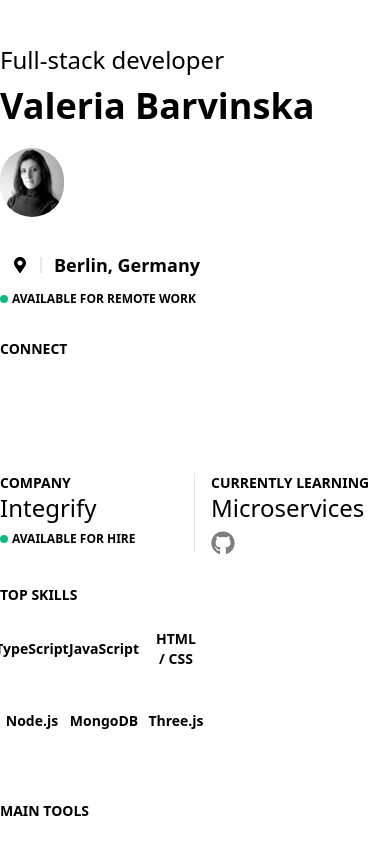
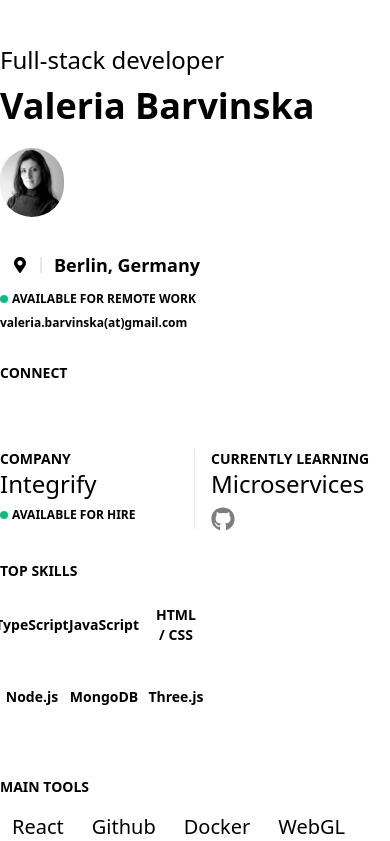
Before and after one commit to faultyagatha/devprofile, a React (Create React App) app: page / in a window 390 px wide. Shown: the top 841 px of the page. Built offline with nearby package versions, Linux system fonts and the light colour scheme.

Commit message:
add more styling

```diff
--- a/src/components/Location/index.tsx
+++ b/src/components/Location/index.tsx
@@ -3,7 +3,7 @@ import { FaMapMarkerAlt } from "react-icons/fa";
 
 import { ILocation } from '../../interfaces';
 
-export const Location = ({ location, remote }: ILocation): JSX.Element => (
+export const Location = ({ location, remote, email }: ILocation): JSX.Element => (
   <>
     <div className="inline-flex items-center bg-front mt-6 w-auto">
       <span className="text-lead border-r-2 border-back px-3">
@@ -19,5 +19,10 @@ export const Location = ({ location, remote }: ILocation): JSX.Element => (
         Available for remote work
       </div>
     )}
+    {email && (
+      <div className="text-xs mt-2 font-semibold text-front font-header">
+        {email}
+      </div>
+    )}
   </>
 )
--- a/src/components/ProjectIcon/index.tsx
+++ b/src/components/ProjectIcon/index.tsx
@@ -1,6 +1,5 @@
 import React from "react";
 import { FaGithub } from "react-icons/fa";
-
 
 export const ProjectIcon = (): JSX.Element => (
   <span className="absolute right-0 bottom-0 mb-5 mr-5 text-back">
--- a/src/components/ProjectStatus/index.tsx
+++ b/src/components/ProjectStatus/index.tsx
@@ -7,7 +7,7 @@ interface IProjectStatus {
 export const ProjectStatus = ({ status }: IProjectStatus): JSX.Element => (
   <li className="inline-block px-3 py-1 mr-1 mt-1 font-medium text-xs rounded-lg border border-back">
     <span
-      className={`inline-block w-2 h-2 rounded-full mr-2 ${status === "complete" ? "bg-green-500" : "bg-orange-500"
+      className={`inline-block w-2 h-2 rounded-full mr-2 ${status === "complete" ? "bg-green-500" : "bg-yellow-500"
         }`}
     ></span>
     Status: {status}
--- a/src/components/Sidebar/index.tsx
+++ b/src/components/Sidebar/index.tsx
@@ -9,7 +9,7 @@ import { ISidebar } from '../../interfaces';
 export const Sidebar = ({ profile, social }: ISidebar): JSX.Element => {
   return (
     <aside className="w-full lg:w-1/4 lg:border-r border-line lg:px-6 xl:px-12">
-      <div className="flex flex-col h-full justify-between">
+      <div className="flex flex-col justify-between">
         <div>
           <h2 className="font-header font-light text-front text-2xl leading-none mb-4">
             {profile.profession}
@@ -25,16 +25,24 @@ export const Sidebar = ({ profile, social }: ISidebar): JSX.Element => {
             <Location
               location={profile.location}
               remote={profile.remote}
+              email={profile.email}
             />
           )}
         </div>
-        <div className="pt-8 pb-12 lg:py-0">
+        <div className="pt-8 lg:py-0">
           <h5 className="font-header font-semibold text-front text-sm uppercase mb-3">
             Connect
         </h5>
           <SocialLinks social={social} />
         </div>
       </div>
+      {/* <div className="pt-8 pb-12 lg:py-0">
+          <h5 className="font-header font-semibold text-front text-sm uppercase mb-3">
+            Connect
+        </h5>
+          <SocialLinks social={social} />
+        </div>
+      </div> */}
     </aside>
   );
 }
--- a/src/components/SocialLinks/index.tsx
+++ b/src/components/SocialLinks/index.tsx
@@ -6,13 +6,11 @@ import { ISocialLinks } from '../../interfaces';
 export const SocialLinks = ({ social }: ISocialLinks): JSX.Element => {
   return (
     <div className="pl-3">
-      {social.map(({ network, url }, i) => {
-        const colorsClass =
-          i % 2 === 0 ? "bg-front text-back-light" : "bg-back-light text-front"
+      {social.map(({ network, url }) => {
         return (
           <a
             aria-label={network}
-            className={`inline-flex w-12 h-12 justify-center items-center rounded-full -ml-3 ${colorsClass} hover:shadow-lg transition-shadow duration-150`}
+            className={`inline-flex w-12 h-12 justify-center items-center rounded-full -ml-3 hover:shadow-lg transition-shadow duration-150 colors.blueGray`}
             href={url}
             key={network}
             rel="noopener noreferrer"
--- a/src/interfaces/index.ts
+++ b/src/interfaces/index.ts
@@ -67,4 +67,5 @@ export interface ISkills {
 export interface ILocation {
   location: string;
   remote: boolean;
+  email: string;
 }
```
Also changed, not shown: src/components/SocialIcon/index.tsx (+2 -16 lines).
